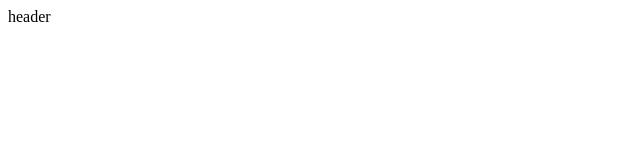
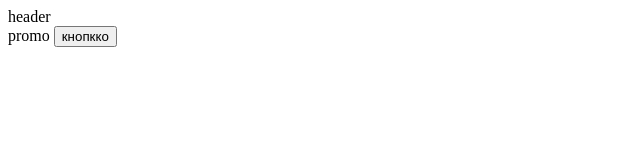
Before and after one commit to nicothin/epixx-test, a plain HTML site: page index.html in a window 1280 px wide. Shown: the whole page, without its empty margins (0-640 px from the left). Drawn offline with Linux system fonts and the light colour scheme.

Commit message:
Добавил кнопку

```diff
--- a/index.html
+++ b/index.html
@@ -7,5 +7,10 @@
 </head>
 <body>
     <header class="page-heder">header</header>
+
+    <div class="promo">
+        promo
+        <button class="btn">кнопкко</button>
+    </div>
 </body>
 </html>
```
